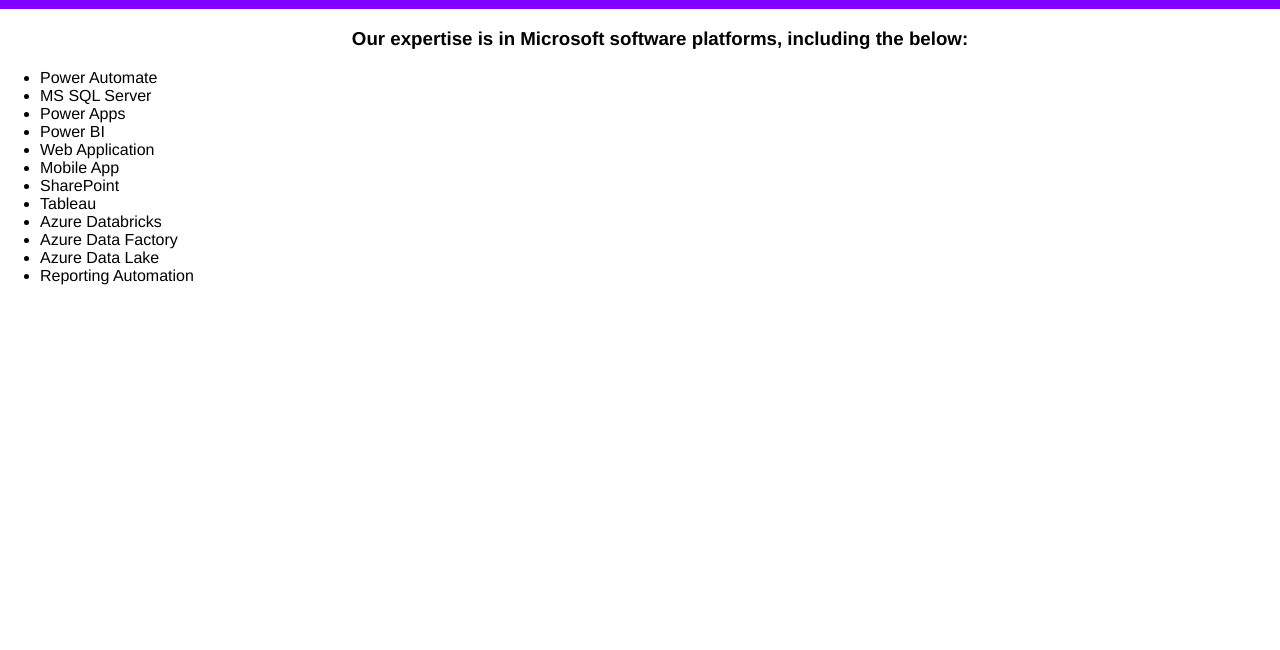
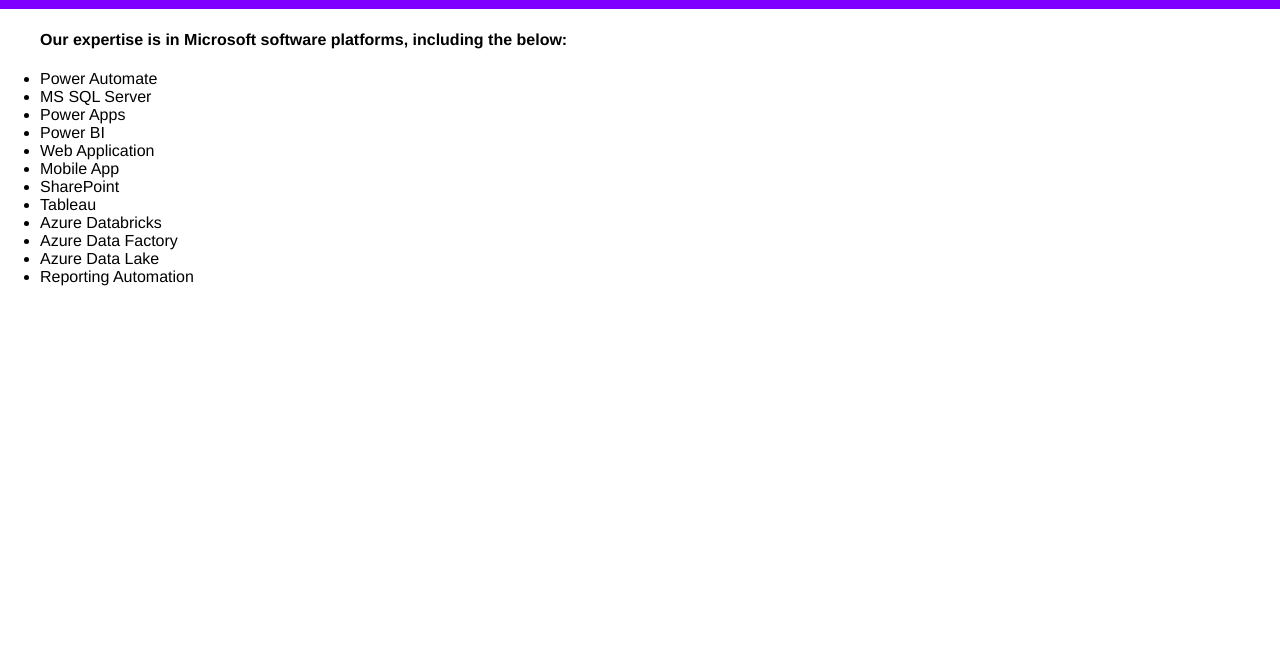
Before and after one commit to kaygeeyem16/splendant, a website: page src/services.html in a window 1280 px wide. Shown: the part 150-800 px from the top of the page. Drawn offline with Linux system fonts and the light colour scheme.

Commit message:
Update services.html

```diff
--- a/src/services.html
+++ b/src/services.html
@@ -78,7 +78,7 @@
       </tr>
     </table>
     <ul class="nav">
-      <h3 align="center" style="color:black;">Our expertise is in Microsoft software platforms, including the below:</h3>
+      <h4 align="left" style="color:black;">Our expertise is in Microsoft software platforms, including the below:</h4>
       <li>Power Automate</li>
       <li>MS SQL Server</li>
       <li>Power Apps</li>
```
